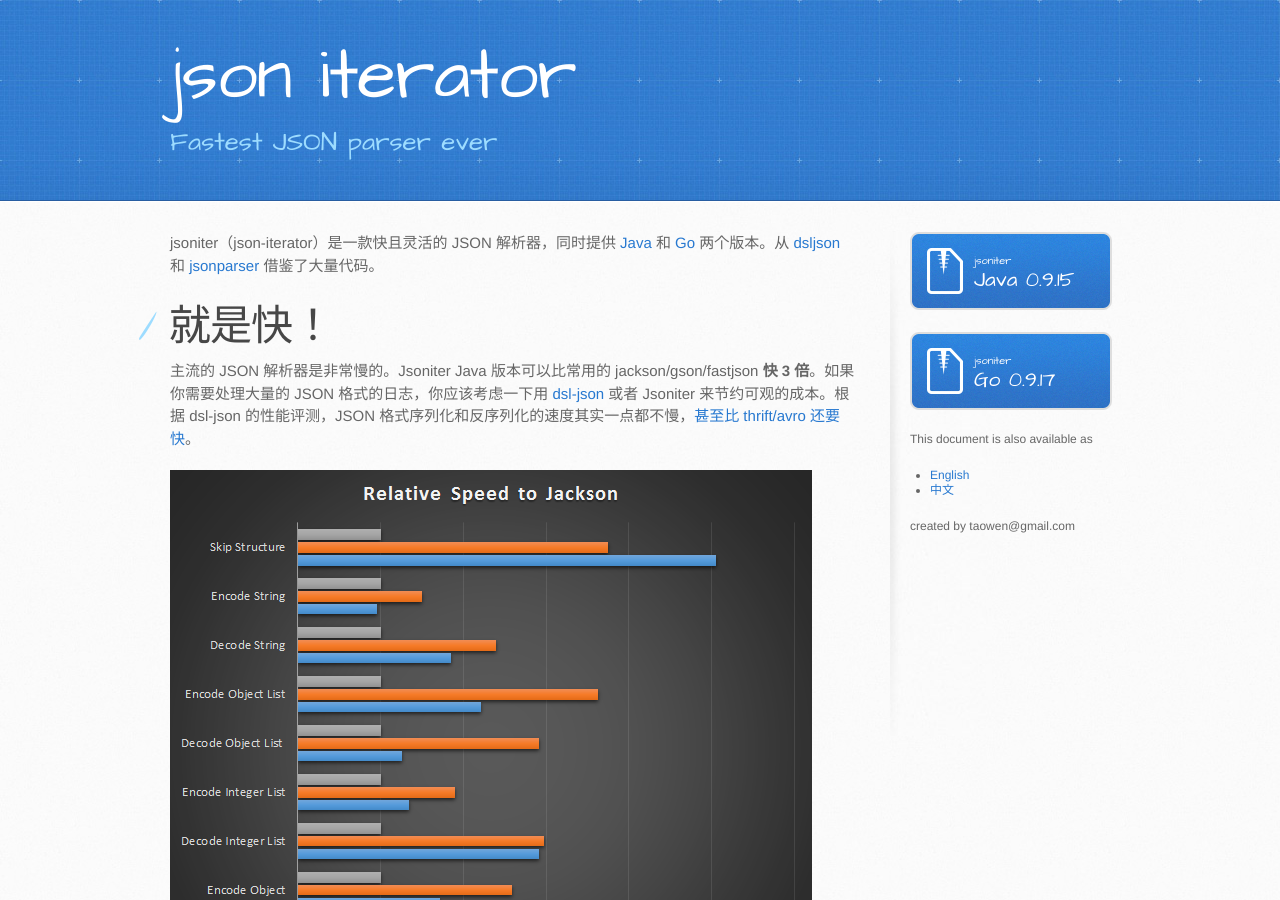
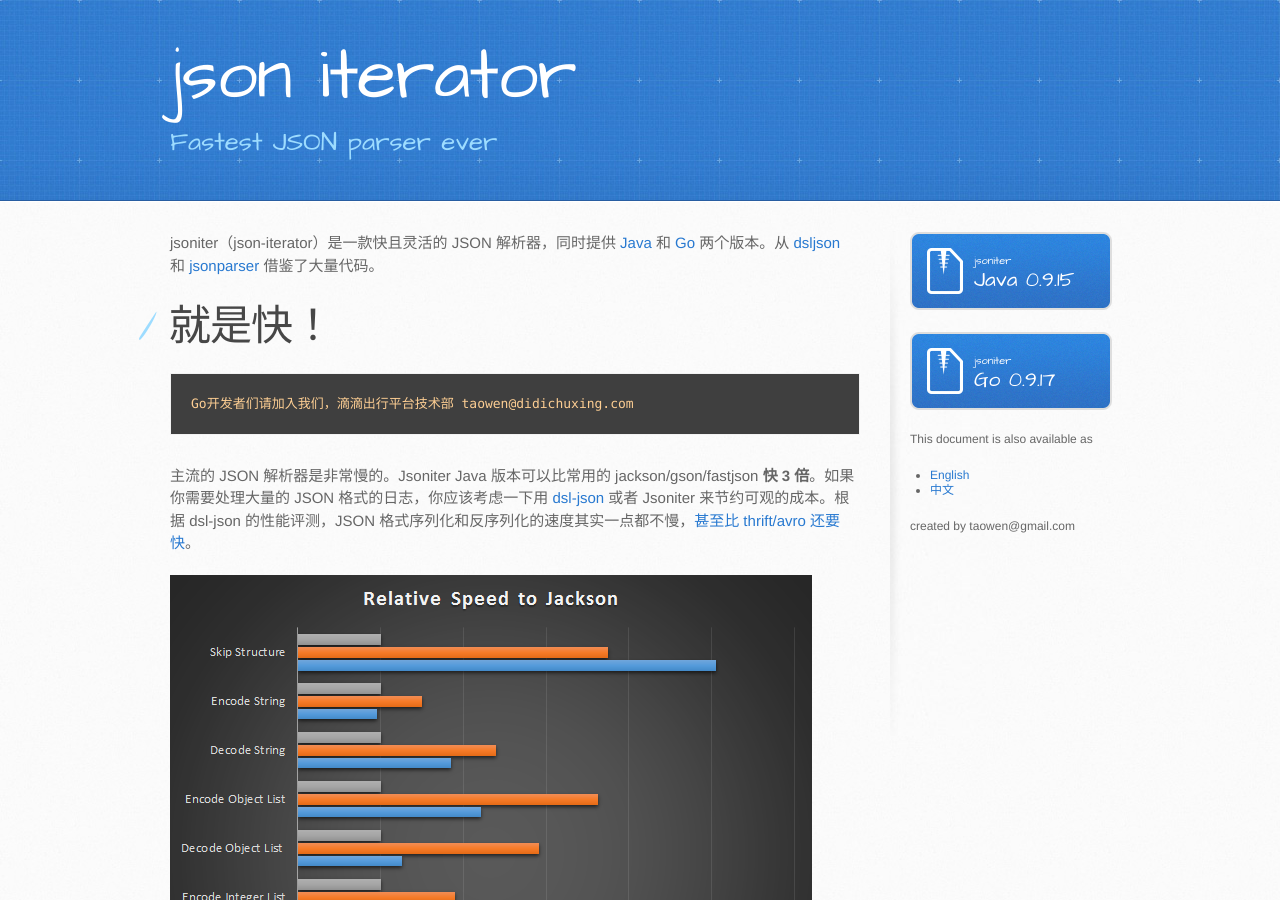
Before and after one commit to json-iterator/json-iterator.github.io, a Jekyll site: the page built from index.cn.md, in a window 1280 px wide and 900 px high. Built offline with Jekyll 4.4.1, drawn with Linux system fonts in a browser that asks for light colours; comment, search, counter and statistics services are not loaded.

Commit message:
Update index.cn.md

````diff
--- a/index.cn.md
+++ b/index.cn.md
@@ -6,6 +6,10 @@ title: Fastest JSON parser ever
 jsoniter（json-iterator）是一款快且灵活的 JSON 解析器，同时提供 [Java](https://github.com/json-iterator/java) 和 [Go](https://github.com/json-iterator/go) 两个版本。从 [dsljson](https://github.com/ngs-doo/dsl-json) 和 [jsonparser](https://github.com/buger/jsonparser) 借鉴了大量代码。
 
 # 就是快！
+
+```
+Go开发者们请加入我们，滴滴出行平台技术部 taowen@didichuxing.com
+```
 
 主流的 JSON 解析器是非常慢的。Jsoniter Java 版本可以比常用的 jackson/gson/fastjson **快 3 倍**。如果你需要处理大量的 JSON 格式的日志，你应该考虑一下用 [dsl-json](https://github.com/ngs-doo/dsl-json) 或者 Jsoniter 来节约可观的成本。根据 dsl-json 的性能评测，JSON 格式序列化和反序列化的速度其实一点都不慢，[甚至比 thrift/avro 还要快](https://www.codeproject.com/Articles/1165627/Jsoniter-JSON-is-faster-than-thrift-avro)。
 
````
